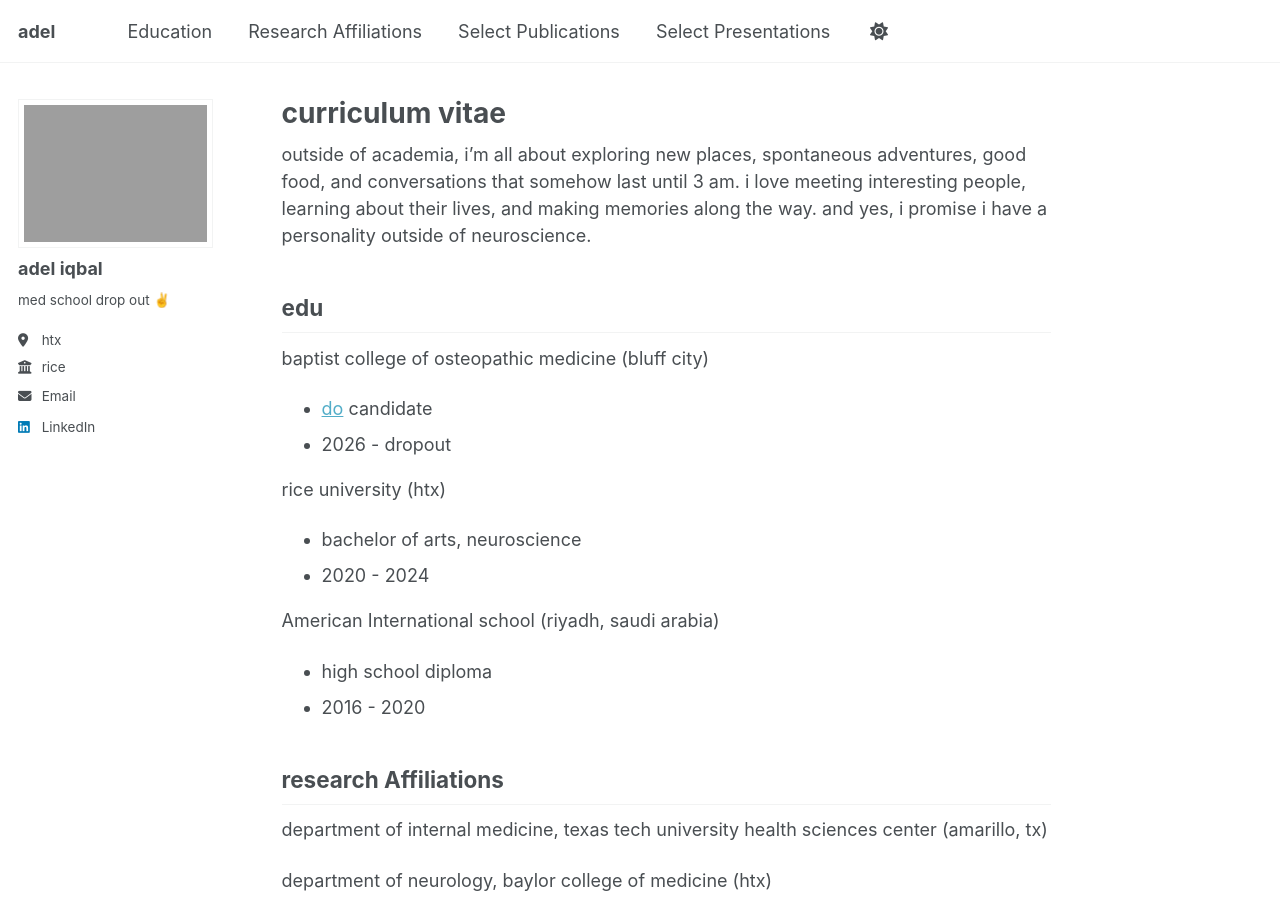
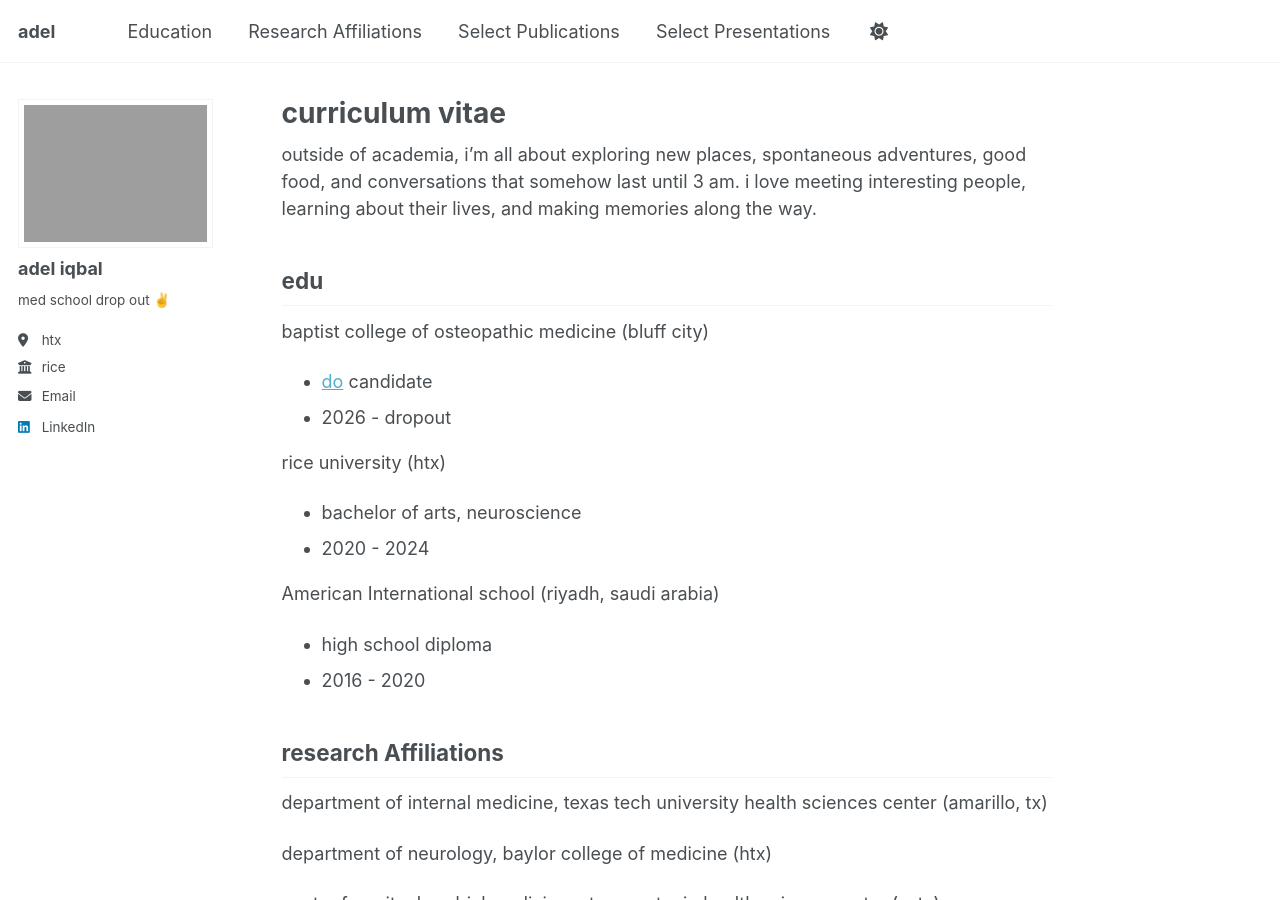
Before and after one commit to adel-iqbal/aiqbal, a Jekyll site: the page built from _pages/about.md, in a window 1280 px wide and 900 px high. Built offline with Jekyll 4.4.1, drawn with Linux system fonts in a browser that asks for light colours; a script bundle is joined from its source files by our own code; library files that are not in the unit come from our copies.

Commit message:
Update about.md

```diff
--- a/_pages/about.md
+++ b/_pages/about.md
@@ -7,7 +7,7 @@ redirect_from:
   - /about.html
 ---
 
-outside of academia, i'm all about exploring new places, spontaneous adventures, good food, and conversations that somehow last until 3 am. i love meeting interesting people, learning about their lives, and making memories along the way. and yes, i promise i have a personality outside of neuroscience.
+outside of academia, i'm all about exploring new places, spontaneous adventures, good food, and conversations that somehow last until 3 am. i love meeting interesting people, learning about their lives, and making memories along the way.
 
 edu
 ------
```
